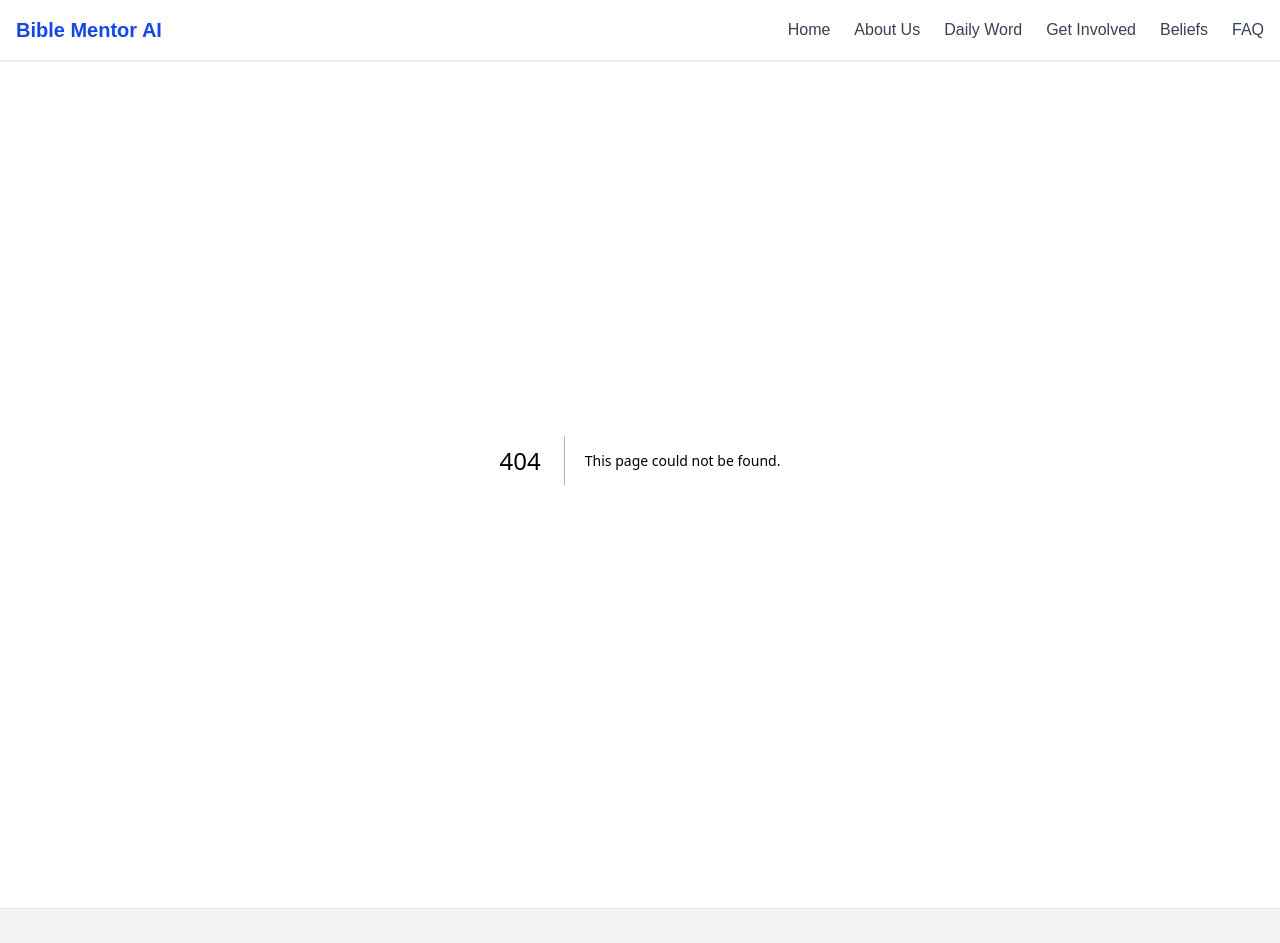
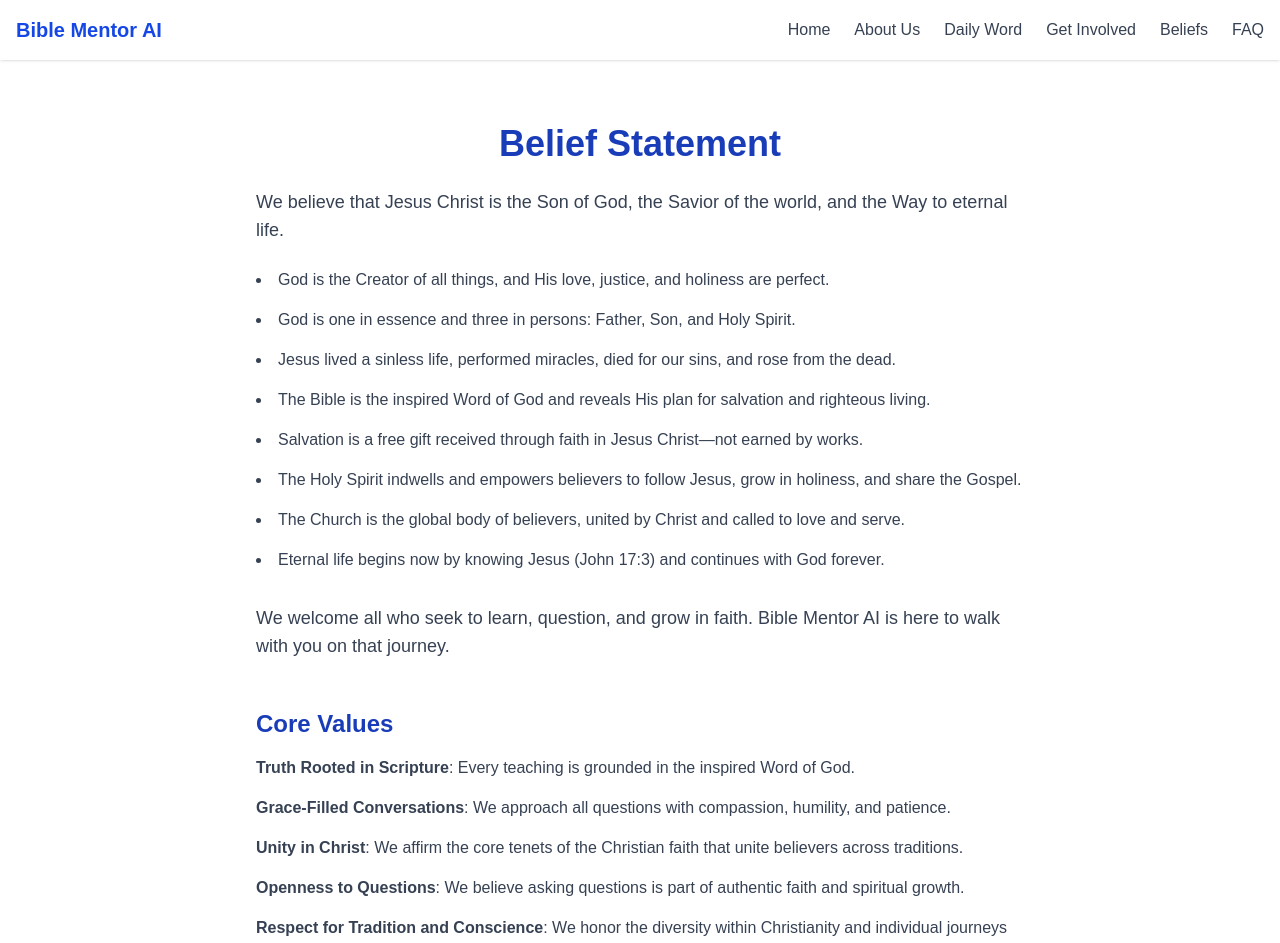
Before and after one commit to houstonmarkw/bible-mentor-ai-frontend, a Next.js app: page /beliefs in a window 1280 px wide. Before the commit this address had no page. Shown: the top 943 px of the page. Built offline with nearby package versions, Linux system fonts and the light colour scheme.

Commit message:
Add Beliefs page

```diff
--- /dev/null
+++ b/src/app/beliefs/page.tsx
@@ -0,0 +1,42 @@
+export default function BeliefsPage() {
+  return (
+    <section className="bg-white min-h-screen px-6 py-16">
+      <div className="max-w-3xl mx-auto">
+        <h1 className="text-4xl font-bold text-blue-800 mb-6 text-center">Belief Statement</h1>
+
+        <p className="text-gray-700 text-lg mb-6">
+          We believe that Jesus Christ is the Son of God, the Savior of the world, and the Way to eternal life.
+        </p>
+
+        <ul className="list-disc list-inside space-y-4 text-gray-700 text-base">
+          <li>God is the Creator of all things, and His love, justice, and holiness are perfect.</li>
+          <li>God is one in essence and three in persons: Father, Son, and Holy Spirit.</li>
+          <li>Jesus lived a sinless life, performed miracles, died for our sins, and rose from the dead.</li>
+          <li>The Bible is the inspired Word of God and reveals His plan for salvation and righteous living.</li>
+          <li>Salvation is a free gift received through faith in Jesus Christ—not earned by works.</li>
+          <li>The Holy Spirit indwells and empowers believers to follow Jesus, grow in holiness, and share the Gospel.</li>
+          <li>The Church is the global body of believers, united by Christ and called to love and serve.</li>
+          <li>Eternal life begins now by knowing Jesus (John 17:3) and continues with God forever.</li>
+        </ul>
+
+        <p className="text-gray-700 text-lg mt-8">
+          We welcome all who seek to learn, question, and grow in faith. Bible Mentor AI is here to walk with you on that journey.
+        </p>
+
+        <h2 className="text-2xl font-semibold text-blue-800 mt-12 mb-4">Core Values</h2>
+        <ul className="space-y-4 text-gray-700">
+          <li><strong>Truth Rooted in Scripture</strong>: Every teaching is grounded in the inspired Word of God.</li>
+          <li><strong>Grace-Filled Conversations</strong>: We approach all questions with compassion, humility, and patience.</li>
+          <li><strong>Unity in Christ</strong>: We affirm the core tenets of the Christian faith that unite believers across traditions.</li>
+          <li><strong>Openness to Questions</strong>: We believe asking questions is part of authentic faith and spiritual growth.</li>
+          <li><strong>Respect for Tradition and Conscience</strong>: We honor the diversity within Christianity and individual journeys of faith.</li>
+        </ul>
+
+        <p className="text-center text-sm text-gray-500 mt-12">
+          Learn. Carry. Follow. <br />
+          <span className="font-medium text-blue-700">Bible Mentor AI:</span> Guiding you through the Word, in the Word, and with the Word.
+        </p>
+      </div>
+    </section>
+  );
+}
```
Also changed, not shown: src/app/waitlist-thank-you/page.jsx (renamed from src/app/waitlist_thank_you/page.jsx).
